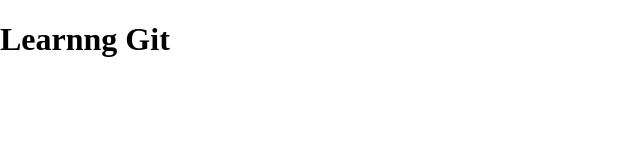
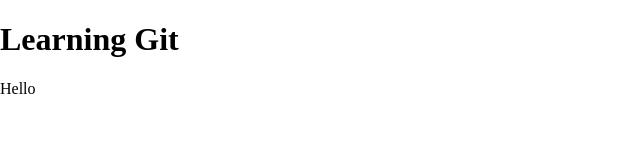
Before and after one commit to TanveerKalim-01/learning-git, a plain HTML site: page index.html in a window 1280 px wide. Shown: the whole page, without its empty margins (0-640 px from the left). Drawn offline with Linux system fonts and the light colour scheme.

Commit message:
add new para hello

```diff
--- a/index.html
+++ b/index.html
@@ -4,9 +4,10 @@
     <meta charset="UTF-8">
     <meta name="viewport" content="width=device-width, initial-scale=1.0">
     <link rel="stylesheet" href="style.css">
-    <title>Learnng Git</title>
+    <title>Learning Git</title>
 </head>
 <body>
-    <h1>Learnng Git</h1>
+    <h1>Learning Git</h1>
+    <p>Hello</p>
 </body>
 </html>
```
